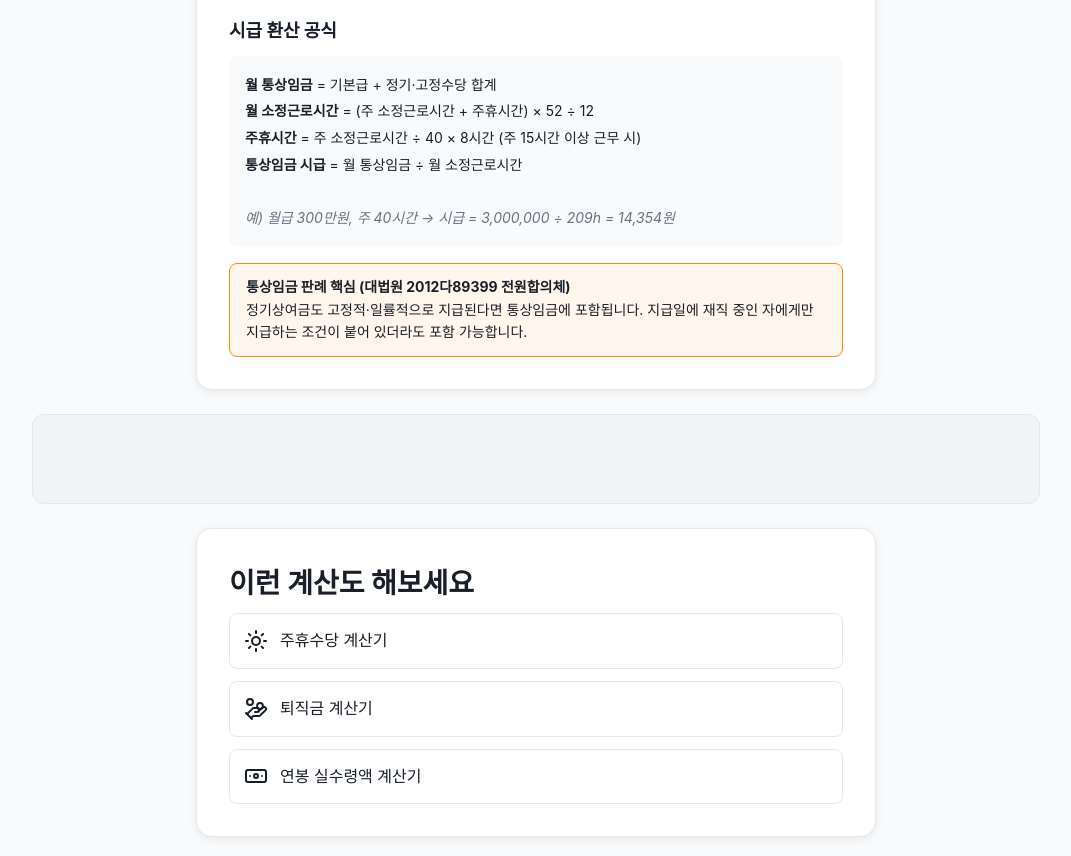
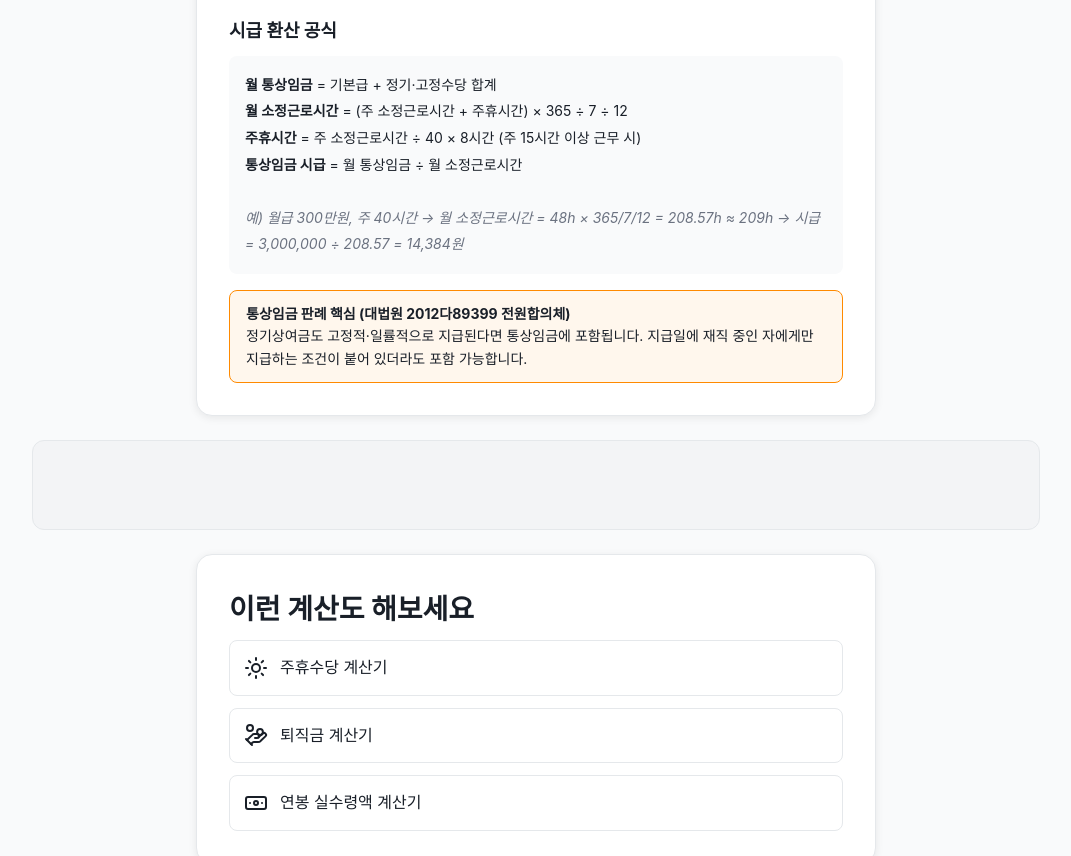
Before and after one commit to hj5131mono/calc-tools, a plain HTML site: page payroll/ordinary-wage.html in a window 1280 px wide. Shown: the part 1506-2362 px from the top of the page, without its empty margins (104-1175 px from the left). Drawn offline with nearby package versions, Linux system fonts and the light colour scheme; a web font is replaced by a local one.

Commit message:
fix: 월 소정근로시간 계산식 수정 (×52/12 → ×365/7/12, 208→209시간)

```diff
--- a/payroll/ordinary-wage.html
+++ b/payroll/ordinary-wage.html
@@ -389,11 +389,11 @@
         <h3 style="margin:20px 0 10px;font-size:var(--type-title-md);">시급 환산 공식</h3>
         <div style="background:var(--gray-50);border-radius:var(--radius-sm);padding:16px;font-size:var(--type-body-sm);line-height:1.9;">
           <strong>월 통상임금</strong> = 기본급 + 정기·고정수당 합계<br>
-          <strong>월 소정근로시간</strong> = (주 소정근로시간 + 주휴시간) × 52 ÷ 12<br>
+          <strong>월 소정근로시간</strong> = (주 소정근로시간 + 주휴시간) × 365 ÷ 7 ÷ 12<br>
           <strong>주휴시간</strong> = 주 소정근로시간 ÷ 40 × 8시간 (주 15시간 이상 근무 시)<br>
           <strong>통상임금 시급</strong> = 월 통상임금 ÷ 월 소정근로시간<br>
           <br>
-          <em style="color:var(--text-light);">예) 월급 300만원, 주 40시간 → 시급 = 3,000,000 ÷ 209h = 14,354원</em>
+          <em style="color:var(--text-light);">예) 월급 300만원, 주 40시간 → 월 소정근로시간 = 48h × 365/7/12 = 208.57h ≈ 209h → 시급 = 3,000,000 ÷ 208.57 = 14,384원</em>
         </div>
 
         <div style="margin-top:16px;background:var(--warning-50);border:1px solid var(--warning-500);border-radius:var(--radius-sm);padding:12px 16px;font-size:var(--type-body-sm);">
@@ -482,9 +482,10 @@
       // 월 통상임금
       const monthlyOrdinary = basePay + totalAllowance;
 
-      // 월 소정근로시간 = (주 소정근로시간 + 주휴시간) × 52 / 12
+      // 월 소정근로시간 = (주 소정근로시간 + 주휴시간) × 365 / 7 / 12
+      // 52주 기준(×52/12)이 아닌 연간 일수 기준 사용 → 주 40h 기준 209시간
       const weeklyHoliday  = weeklyHours >= 15 ? (weeklyHours / 40) * 8 : 0;
-      const monthlyHours   = (weeklyHours + weeklyHoliday) * 52 / 12;
+      const monthlyHours   = (weeklyHours + weeklyHoliday) * 365 / 7 / 12;
 
       // 통상임금 시급
       const hourlyOrdinary = monthlyOrdinary / monthlyHours;
```
